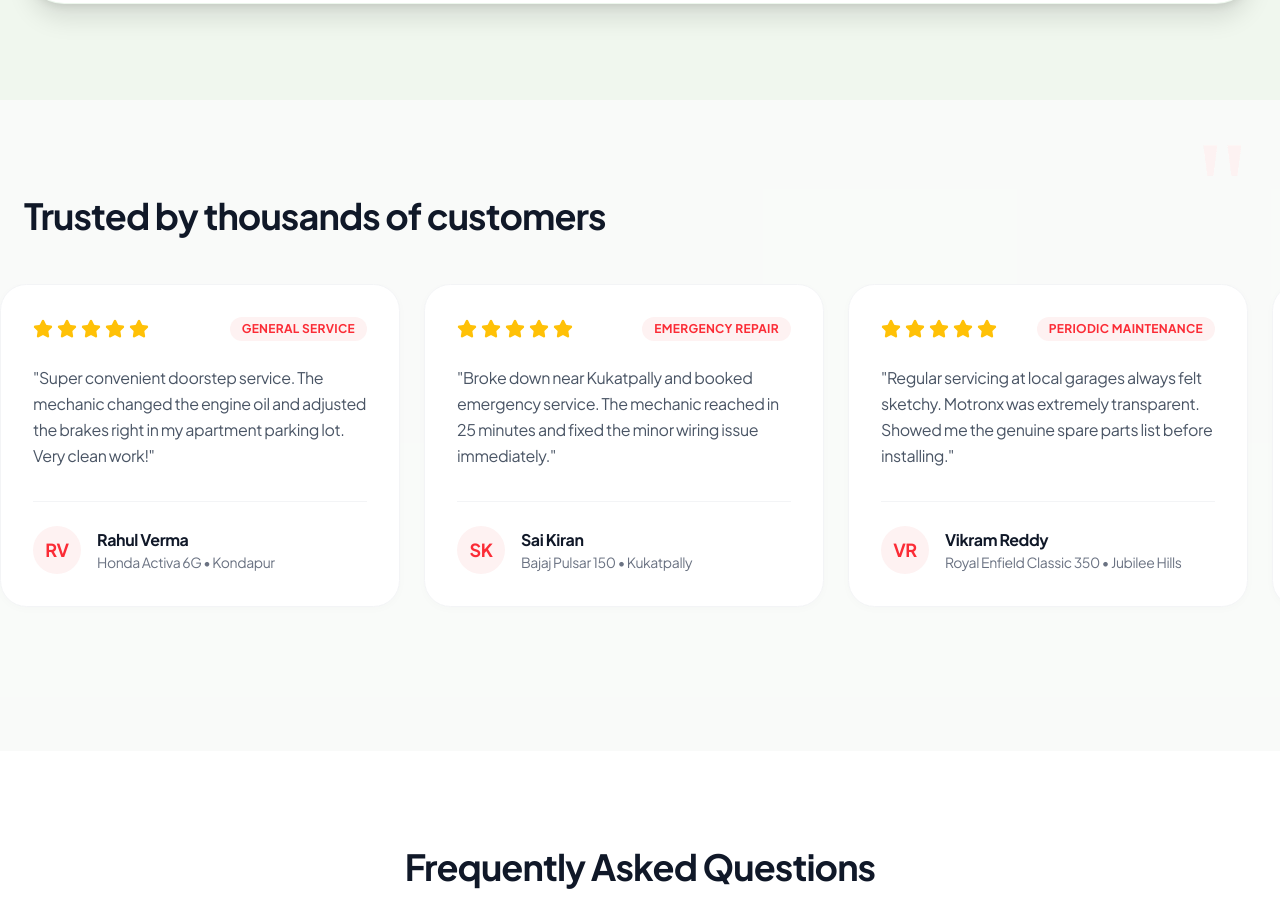
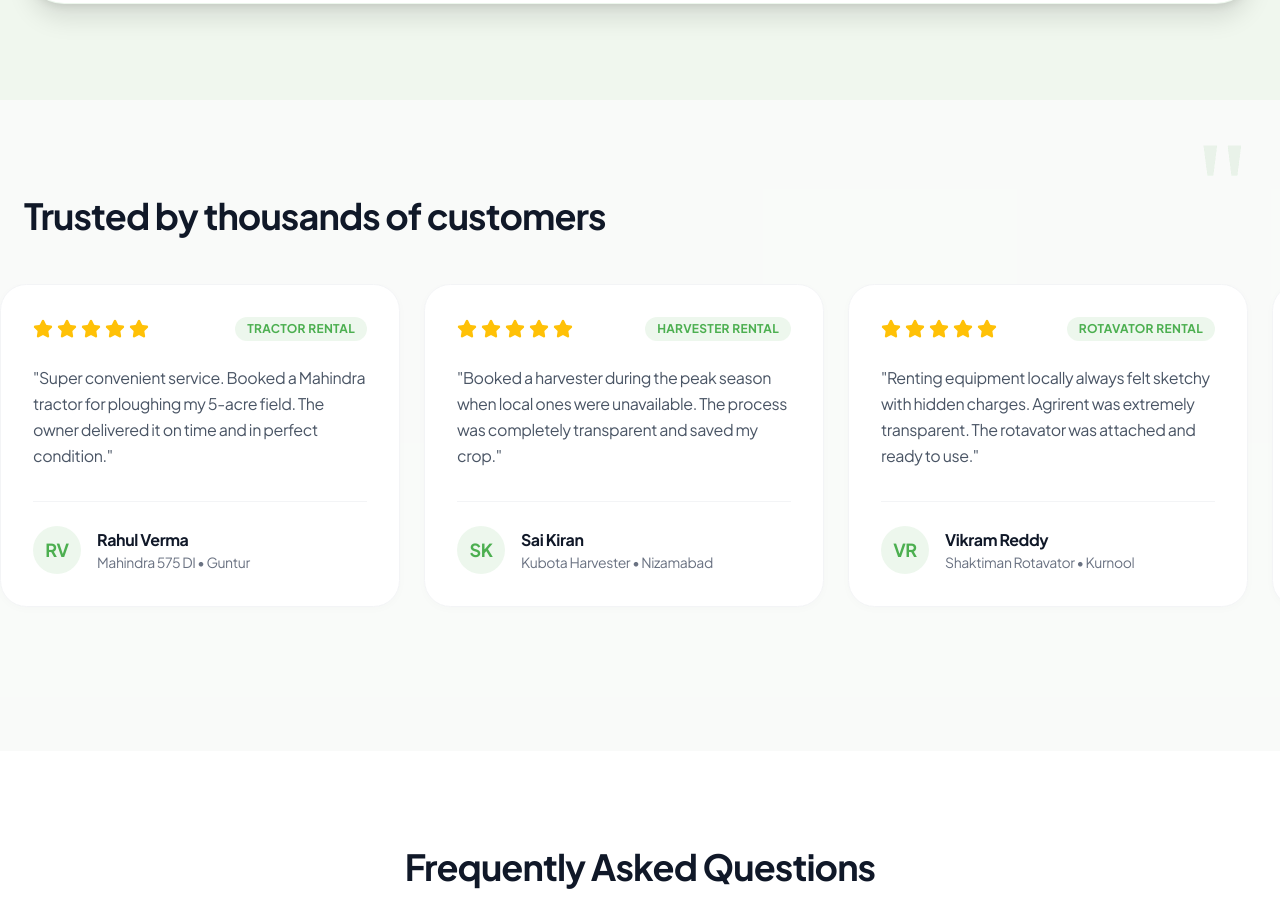
Before and after one commit to karthik-jakkula-840/Agrirent, a Next.js app: page / in a window 1280 px wide. Shown: the part 4892-5800 px from the top of the page. Built offline with nearby package versions, Linux system fonts and the light colour scheme; no server answers; the database is empty.

Commit message:
fix: update testimonials content to match Agrirent theme

```diff
--- a/components/home/testimonials.tsx
+++ b/components/home/testimonials.tsx
@@ -6,38 +6,38 @@ const MOCK_REVIEWS = [
   {
     id: 1,
     rating: 5,
-    service_type: 'GENERAL SERVICE',
-    comment: 'Super convenient doorstep service. The mechanic changed the engine oil and adjusted the brakes right in my apartment parking lot. Very clean work!',
+    service_type: 'TRACTOR RENTAL',
+    comment: 'Super convenient service. Booked a Mahindra tractor for ploughing my 5-acre field. The owner delivered it on time and in perfect condition.',
     author_initials: 'RV',
     author_name: 'Rahul Verma',
-    equipment_info: 'Honda Activa 6G • Kondapur'
+    equipment_info: 'Mahindra 575 DI • Guntur'
   },
   {
     id: 2,
     rating: 5,
-    service_type: 'EMERGENCY REPAIR',
-    comment: 'Broke down near Kukatpally and booked emergency service. The mechanic reached in 25 minutes and fixed the minor wiring issue immediately.',
+    service_type: 'HARVESTER RENTAL',
+    comment: 'Booked a harvester during the peak season when local ones were unavailable. The process was completely transparent and saved my crop.',
     author_initials: 'SK',
     author_name: 'Sai Kiran',
-    equipment_info: 'Bajaj Pulsar 150 • Kukatpally'
+    equipment_info: 'Kubota Harvester • Nizamabad'
   },
   {
     id: 3,
     rating: 5,
-    service_type: 'PERIODIC MAINTENANCE',
-    comment: 'Regular servicing at local garages always felt sketchy. Motronx was extremely transparent. Showed me the genuine spare parts list before installing.',
+    service_type: 'ROTAVATOR RENTAL',
+    comment: 'Renting equipment locally always felt sketchy with hidden charges. Agrirent was extremely transparent. The rotavator was attached and ready to use.',
     author_initials: 'VR',
     author_name: 'Vikram Reddy',
-    equipment_info: 'Royal Enfield Classic 350 • Jubilee Hills'
+    equipment_info: 'Shaktiman Rotavator • Kurnool'
   },
   {
     id: 4,
     rating: 5,
-    service_type: 'GENERAL SERVICE',
-    comment: 'The whole experience was seamless. Saved me a trip to the service center on a weekend. Highly professional and polite staff.',
+    service_type: 'TRACTOR RENTAL',
+    comment: 'The whole experience was seamless. Saved me a lot of money compared to buying new equipment. Highly professional owners.',
     author_initials: 'AK',
     author_name: 'Arun Kumar',
-    equipment_info: 'TVS Jupiter • Madhapur'
+    equipment_info: 'John Deere 5310 • Warangal'
   }
 ]
 
@@ -88,7 +88,7 @@ export async function Testimonials() {
 
                   {/* Service Badge */}
                   {review.service_type && (
-                    <span className="text-[10px] md:text-xs font-bold text-red-500 bg-red-50 px-3 py-1 rounded-full uppercase tracking-wide">
+                    <span className="text-[10px] md:text-xs font-bold text-primary bg-primary/10 px-3 py-1 rounded-full uppercase tracking-wide">
                       {review.service_type}
                     </span>
                   )}
@@ -104,7 +104,7 @@ export async function Testimonials() {
               <div>
                 <div className="w-full h-px bg-gray-100 mb-6" />
                 <div className="flex items-center gap-4">
-                  <div className="h-12 w-12 rounded-full bg-red-50 flex items-center justify-center text-red-500 font-bold text-lg shrink-0">
+                  <div className="h-12 w-12 rounded-full bg-primary/10 flex items-center justify-center text-primary font-bold text-lg shrink-0">
                     {review.author_initials || review.author_name?.substring(0, 2).toUpperCase() || 'AN'}
                   </div>
                   <div>
@@ -119,7 +119,7 @@ export async function Testimonials() {
               </div>
 
               {/* Decorative Quote mark in background */}
-              <div className="absolute top-6 right-8 text-9xl text-red-50 opacity-50 font-serif leading-none pointer-events-none select-none z-0">
+              <div className="absolute top-6 right-8 text-9xl text-primary/5 opacity-50 font-serif leading-none pointer-events-none select-none z-0">
                 "
               </div>
             </div>
```
